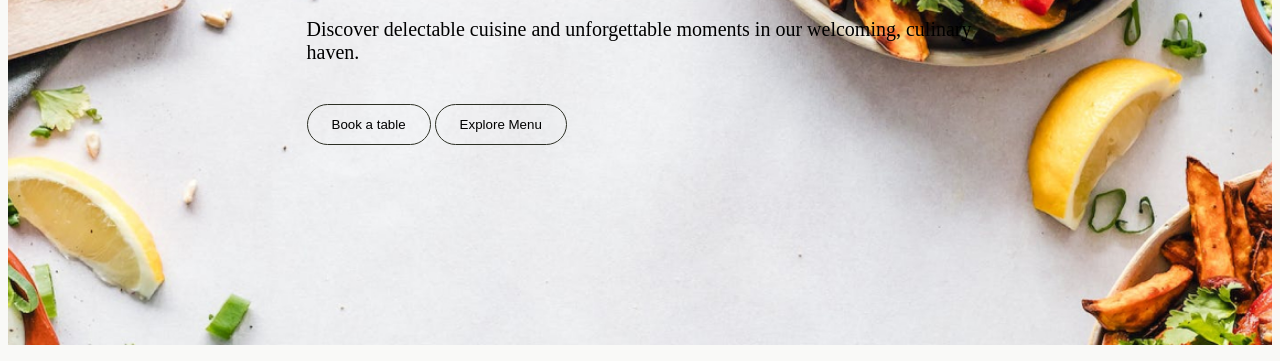
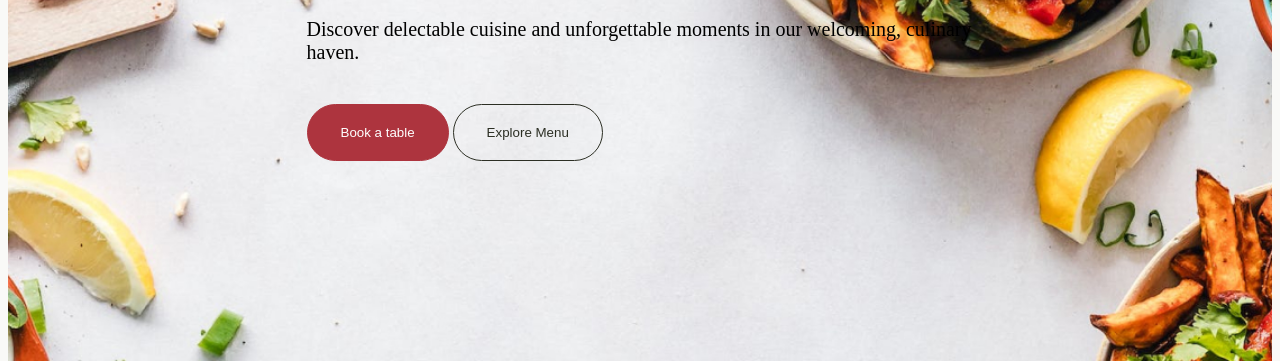
Before and after one commit to IreneAlfaroMendez/CodeSpacePracticas, a plain HTML site: page homepage.html in a window 1280 px wide. Shown: the part 753-1114 px from the top of the page. Drawn offline with Linux system fonts and the light colour scheme.

Commit message:
Botones de sección 1 del main listos

```diff
--- a/css/buttons.css
+++ b/css/buttons.css
@@ -3,4 +3,15 @@
     border: 1.5px solid #2C2F24;
     padding: 12px 24px;
     background-color: transparent;
+    color: #2C2F24;
 }
+
+.button-big{
+    padding: 20px 33px;
+}
+
+.button-red{
+    border: 1.5px solid #AD343E;
+    background-color: #AD343E;
+    color: white;
+}
--- a/homepage.html
+++ b/homepage.html
@@ -103,8 +103,8 @@
             welcoming, culinary haven.
           </p>
           <div class="hero-banner-button">
-            <button class="button button-red">Book a table</button>
-            <button class="button">Explore Menu</button>
+            <button class="button button-big button-red">Book a table</button>
+            <button class="button button-big">Explore Menu</button>
           </div>
         </div>
       </section>
```
